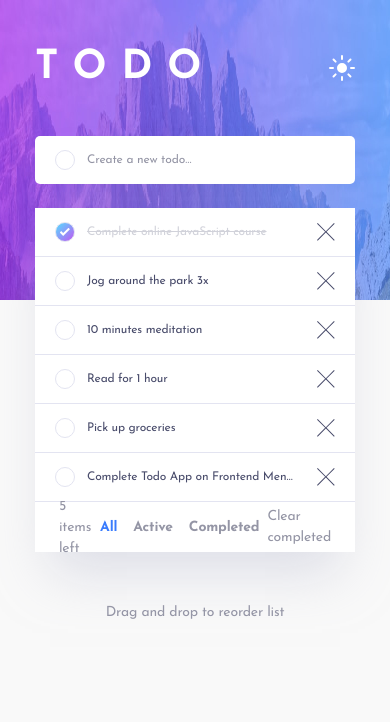
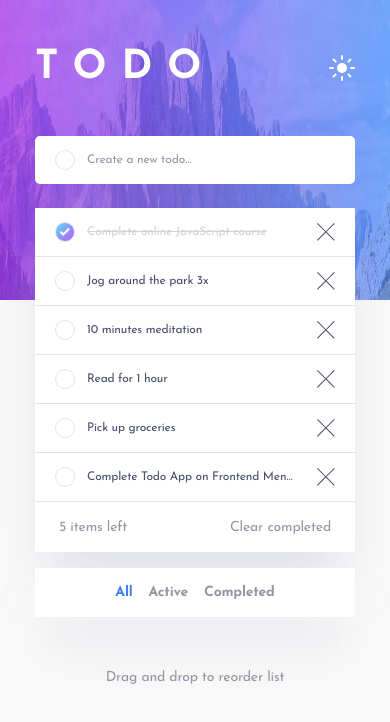
Before and after one commit to Ex-Zy/react-todo-app, a React (Vite) app: page / in a window 390 px wide. Shown: the top 722 px of the page. Built offline with nearby package versions, Linux system fonts and the light colour scheme.

Commit message:
:lipstick: update: UI mobile TodoFilter

```diff
--- a/src/assets/_variables.scss
+++ b/src/assets/_variables.scss
@@ -31,6 +31,10 @@
   --color-text-todo-footer-active: #3a7cfd;
   --color-text-todo-footer-hover: #e3e4f1;
 
+  // TodoFilter
+  --bg-todo-filter: #25273d;
+  --shadow-todo-filter: 0 35px 50px -15px rgba(0, 0, 0, 0.5);
+
   // AppFooter
   --fs-app-footer: 14px;
   --color-text-app-footer: #5b5e7e;
--- a/src/assets/index.scss
+++ b/src/assets/index.scss
@@ -46,6 +46,10 @@ body {
   --color-text-todo-footer: #9495a5;
   --color-text-todo-footer-hover: #494c6b;
 
+  // TodoFilter
+  --bg-todo-filter: #fff;
+  --shadow-todo-filter: 0 35px 50px -15px rgba(194, 195, 214, 0.5);
+
   // AppFooter
   --color-text-app-footer: #9495a5;
 }
@@ -78,6 +82,10 @@ body {
   --color-text-todo-footer: #5b5e7e;
   --color-text-todo-footer-hover: #e3e4f1;
 
+  // TodoFilter
+  --bg-todo-filter: #25273d;
+  --shadow-todo-filter: 0 35px 50px -15px rgba(0, 0, 0, 0.5);
+
   // AppFooter
   --color-text-app-footer: #5b5e7e;
 }
--- a/src/components/Todo/Todo.scss
+++ b/src/components/Todo/Todo.scss
@@ -1,6 +1,9 @@
 .todo {
   position: relative;
-  box-shadow: var(--shadow-todo);
+
+  &-container {
+    box-shadow: var(--shadow-todo);
+  }
 
   &--margin {
     margin-top: 24px;
--- a/src/components/Todo/Todo.tsx
+++ b/src/components/Todo/Todo.tsx
@@ -3,6 +3,8 @@ import TodoListItem from '@/components/TodoListItem'
 import TodoFooter from '@/components/TodoFooter'
 import type { FilterItem, TodoItem } from '@/types'
 import React, { Fragment } from 'react'
+import { useMediaQuery } from 'usehooks-ts'
+import { TodoFilter } from '@/components/TodoFilter/TodoFilter.tsx'
 
 interface TodoProps {
   todos: TodoItem[]
@@ -23,8 +25,11 @@ const Todo: React.FC<TodoProps> = ({
   onFilterTodo,
   onClearCompleted,
 }) => {
+  const isMobile = useMediaQuery('(max-width: 600px)')
+
   return (
     <div className="todo todo--margin">
+      <div className="todo-container">
         <div className="todo-list">
           {todos.map((todo) => (
             <Fragment key={todo.id}>
@@ -44,6 +49,9 @@ const Todo: React.FC<TodoProps> = ({
           onClearCompleted={onClearCompleted}
         />
       </div>
+
+      {isMobile && <TodoFilter filters={filters} onFilterTodo={onFilterTodo} />}
+    </div>
   )
 }
 
--- a/src/components/TodoFilter/TodoFilter.scss
+++ b/src/components/TodoFilter/TodoFilter.scss
@@ -1,5 +1,12 @@
 .todo-filter {
   display: flex;
+  justify-content: center;
+
+  &--mobile {
+    margin-top: 16px;
+    background: var(--bg-todo-filter);
+    box-shadow: var(--shadow-todo-filter);
+  }
 }
 
 .filter-item {
--- a/src/components/TodoFilter/TodoFilter.tsx
+++ b/src/components/TodoFilter/TodoFilter.tsx
@@ -1,6 +1,7 @@
 import '@/components/TodoFilter/TodoFilter.scss'
 import React from 'react'
 import type { FilterItem } from '@/types'
+import { useMediaQuery } from 'usehooks-ts'
 
 interface TodoFilterProps {
   filters: FilterItem[]
@@ -11,8 +12,10 @@ export const TodoFilter: React.FC<TodoFilterProps> = ({
   filters,
   onFilterTodo,
 }) => {
+  const isMobile = useMediaQuery('(max-width: 600px)')
+
   return (
-    <div className="todo-filter">
+    <div className={`todo-filter ${isMobile ? 'todo-filter--mobile' : ''}`}>
       {filters.map((item) => (
         <div
           key={item.id}
--- a/src/components/TodoFooter/TodoFooter.tsx
+++ b/src/components/TodoFooter/TodoFooter.tsx
@@ -2,6 +2,7 @@ import '@/components/TodoFooter/TodoFooter.scss'
 import React from 'react'
 import { TodoFilter } from '@/components/TodoFilter/TodoFilter.tsx'
 import type { FilterItem } from '@/types'
+import { useMediaQuery } from 'usehooks-ts'
 
 interface TodoFooterProps {
   filters: FilterItem[]
@@ -16,10 +17,14 @@ const TodoFooter: React.FC<TodoFooterProps> = ({
   onFilterTodo,
   onClearCompleted,
 }) => {
+  const isMobile = useMediaQuery('(max-width: 600px)')
+
   return (
     <div className="todo-footer">
       <div className="items-left">{itemsLeft} items left</div>
-      <TodoFilter filters={filters} onFilterTodo={onFilterTodo} />
+      {isMobile ? null : (
+        <TodoFilter filters={filters} onFilterTodo={onFilterTodo} />
+      )}
       <div className="clear-completed" onClick={onClearCompleted}>
         Clear completed
       </div>
```
Lines whose indentation alone changed are shown as unchanged.
